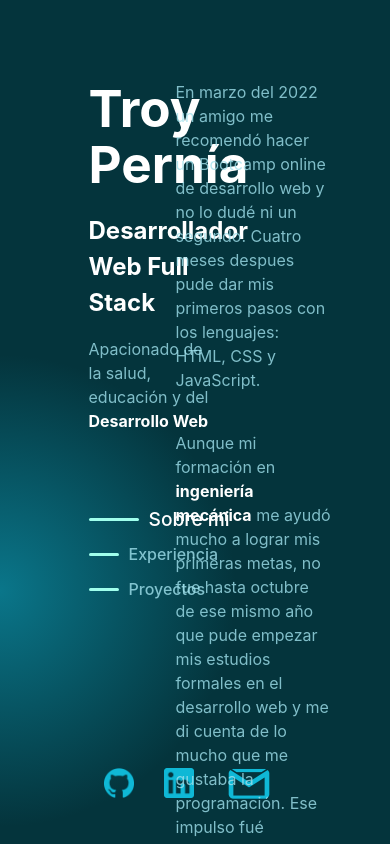
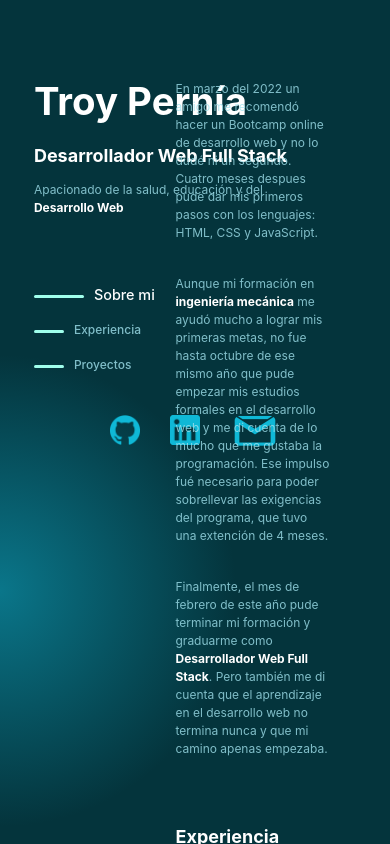
Before and after one commit to Tortoiselizard/Portafolio_Front, a React (Vite) app: page / in a window 390 px wide. Shown: the top 844 px of the page. Built offline with nearby package versions, Linux system fonts and the light colour scheme.

Commit message:
change src/App.css: add styles for movil screen (line 56-75)

```diff
--- a/src/App.css
+++ b/src/App.css
@@ -53,3 +53,23 @@
   flex-direction: column;
   align-items: center;
 }
+
+/* Estilos para dispositivos móbiles pequeños */
+@media screen and (max-width: 480px) {
+
+  #root {
+    font-size: 12px;
+  }
+
+  .main-fixed-Container {
+    position: fixed;
+    top: 0px;
+    left: 0px;
+    width: 100vw;
+    padding: 0px;
+    display: flex;
+    flex-direction: column;
+    justify-content: flex-start;
+    align-items: center;
+  }
+}
```
